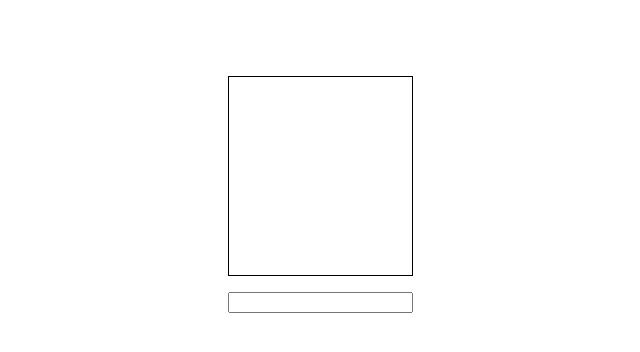
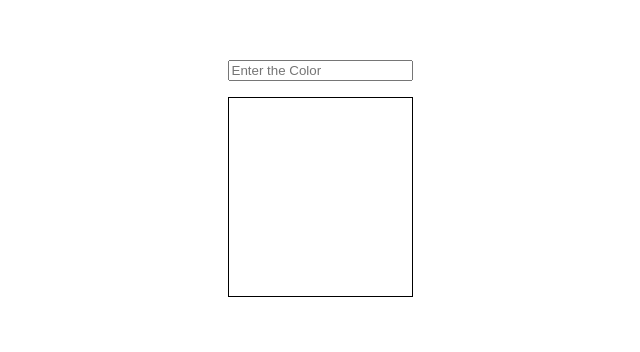
Before and after one commit to Murtuza-Ahmed/react-class-project, a React (Vite) app in the folder react-color-change/: page / in a window 1280 px wide. Shown: the part 214-566 px from the top of the page, without its empty margins (320-960 px from the left). Built offline with nearby package versions, Linux system fonts and the light colour scheme.

Commit message:
compelete project

```diff
--- a/react-color-change/src/components/App.jsx
+++ b/react-color-change/src/components/App.jsx
@@ -1,19 +1,20 @@
-import CallBack from "./CallBack";
-import React, { useState } from "react";
-import "./style.css";
-function App() {
-  const [UIColor, setUIColor] = useState(null);
-  function getColor(color) {
-    setUIColor(color);
-  }
-  return (
-    <div className="App">
-      <div
-        className="App-color-container"
-        style={{ backGround: `${UIColor}` }}
-      ></div>
-      <CallBack getColor={getColor} />
-    </div>
-  );
-}
-export default App;
+// import CallBack from "./CallBack";
+// import React, { useState } from "react";
+// import "./style.css";
+// function App() {
+//   // const [UIcolor, setUIColor] = useState(null);
+//   // function getColor(color) {
+//   //   console.log(color);
+//   //   setUIColor(color);
+//   // }
+//   return (
+//     <div className="App">
+//       <div
+//         className="App-color-container"
+//         style={{ background: `${UIcolor}` }}
+//       ></div>
+//       {/* <CallBack getColor={getColor} /> */}
+//     </div>
+//   );
+// }
+// export default App;
--- a/react-color-change/src/components/CallBack.jsx
+++ b/react-color-change/src/components/CallBack.jsx
@@ -1,11 +1,15 @@
 import { useState } from "react";
 import "./style.css";
-function CallBack({ getColor }) {
-  const [activeColor, setActiveColor] = useState();
+function CallBack() {
+  const [activeColor, setActiveColor] = useState("");
+  const [UIcolor, setUIColor] = useState(null);
   function handleChange(item) {
-    const value = item.target;
+    const value = item.target.value;
     setActiveColor(value);
     getColor(value);
+  }
+  function getColor(color) {
+    setUIColor(color);
   }
   return (
     <div>
@@ -15,7 +19,14 @@ function CallBack({ getColor }) {
         aria-label="input"
         value={activeColor}
         onChange={handleChange}
+        placeholder="Enter the Color"
       />
+      <div className="App">
+        <div
+          className="App-color-container"
+          style={{ background: `${UIcolor}` }}
+        ></div>
+      </div>
     </div>
   );
 }
--- a/react-color-change/src/components/index.jsx
+++ b/react-color-change/src/components/index.jsx
@@ -1,7 +1,9 @@
 import React from "react";
 import { createRoot } from "react-dom/client";
-import App from "./App";
+// import App from "./App";
+import CallBack from "./CallBack";
 
 const container = document.getElementById("root");
 const root = createRoot(container);
-root.render(<App />);
+// root.render(<App />);
+root.render(<CallBack />);
```
